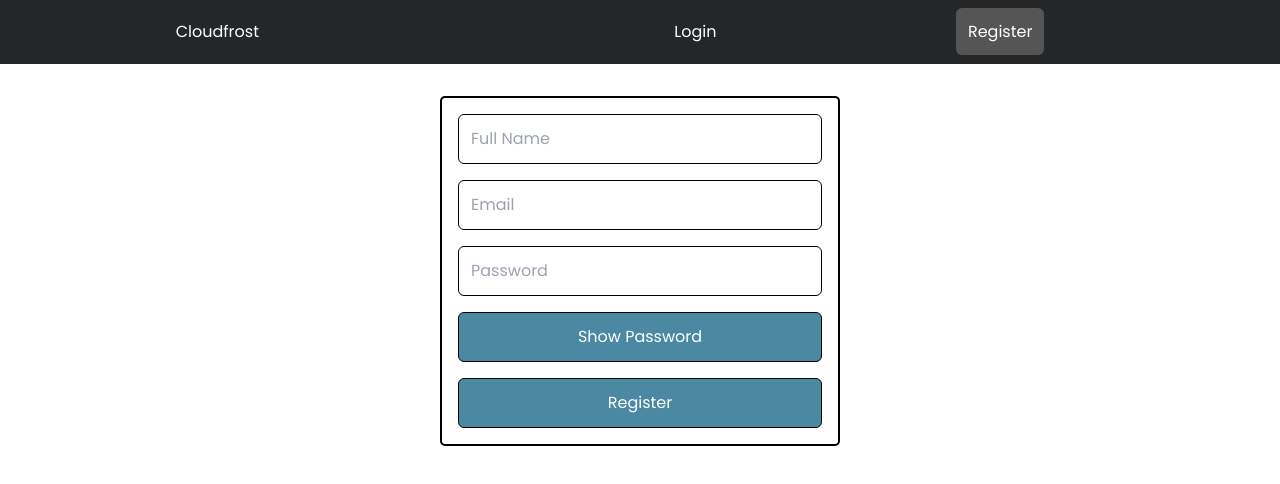
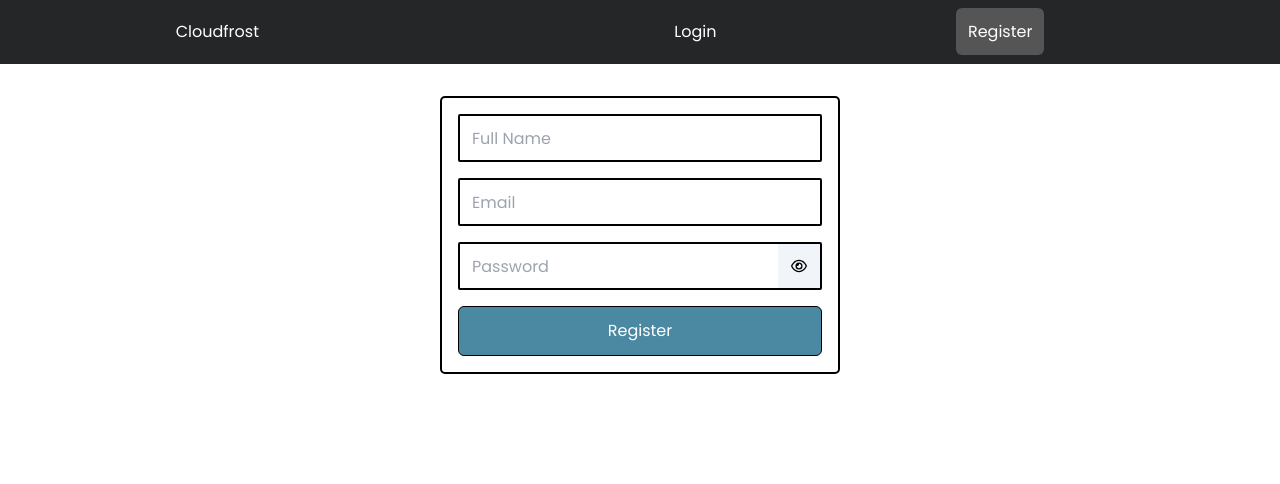
Before and after one commit to iravinderr/cloudfrost, a React (Vite) app in the folder frontend/: page /register in a window 1280 px wide. Shown: the top 484 px of the page. Built offline with nearby package versions, Linux system fonts and the light colour scheme; no server answers.

Commit message:
show/hide password change to eye icon

```diff
--- a/frontend/src/components/Input.jsx
+++ b/frontend/src/components/Input.jsx
@@ -1,6 +1,9 @@
-import React from 'react'
+import React from "react";
+import { FaRegEye } from "react-icons/fa6";
+import { FiEyeOff } from "react-icons/fi";
 
-function Input({ type, placeholder, value, setValue, ...props }) {
+function Input({ type, placeholder, value, setValue, showPassword, setShowPassword, ...props }) {
+
   const handleChange = (e) => {
     if (type === "file") {
       setValue(e.target.files[0]);
@@ -10,15 +13,18 @@ function Input({ type, placeholder, value, setValue, ...props }) {
   }
 
   return (
-    <input
-        className={`w-full p-3 border-[1px] border-black rounded-md`}
-        type={type}
-        placeholder={placeholder}
-        value={type === "file" ? undefined : value}
-        onChange={handleChange}
-        {...props}
-    >
-    </input>
+    <div className={`h-12 flex justify-center items-center border-[2px] border-black rounded-sm`}>
+      <input
+          className="h-full w-full p-3 "
+          type={type === "password" && showPassword ? "text" : type}
+          placeholder={placeholder}
+          value={type === "file" ? undefined : value}
+          onChange={handleChange}
+          {...props}
+      />
+
+      {type === "password" ? <div className="h-full w-12 flex justify-center items-center bg-slate-100 cursor-pointer" onClick={() => setShowPassword(!showPassword)}>{showPassword ? <FiEyeOff /> : <FaRegEye /> }</div> : null }
+    </div>
   )
 }
 
--- a/frontend/src/pages/Login.jsx
+++ b/frontend/src/pages/Login.jsx
@@ -11,8 +11,6 @@ function Login() {
   const [password, setPassword] = useState("");
   const [showPassword, setShowPassword] = useState(false);
   const [loading, setLoading] = useState(null);
-
-  const togglePasswordVisiblity = () => setShowPassword(!showPassword);
 
   const handleLogin = async (e) => {
     e.preventDefault();
@@ -45,9 +43,7 @@ function Login() {
       <form>
         <Input type={"email"} placeholder={"Email"} value={email} setValue={setEmail} />
 
-        <Input type={showPassword ? "text" : "password"} placeholder={"Password"} value={password} setValue={setPassword} />
-
-        <BlueButton onClick={togglePasswordVisiblity}>{showPassword ? "Hide Passowrd" : "Show Password"}</BlueButton>
+        <Input type={"password"} value={password} setValue={setPassword} showPassword={showPassword} setShowPassword={setShowPassword} placeholder={"Password"} />
 
         <BlueButton onClick={handleLogin}>Login</BlueButton>
       </form>
--- a/frontend/src/pages/Register.jsx
+++ b/frontend/src/pages/Register.jsx
@@ -14,8 +14,6 @@ function Register() {
   const [showPassword, setShowPassword] = useState(false);
   const [loading, setLoading] = useState(null);
   const navigate = useNavigate();
-
-  const togglePasswordVisiblity = () => setShowPassword(!showPassword);
 
   const handleSendOTP = async (e) => {
     e.preventDefault();
@@ -69,9 +67,7 @@ function Register() {
 
           <Input type={"email"} placeholder={"Email"} value={email} setValue={setEmail} />
 
-          <Input type={showPassword ? "text" : "password"} placeholder={"Password"} value={password} setValue={setPassword} />
-
-          <BlueButton onClick={togglePasswordVisiblity}>{showPassword ? "Hide Passowrd" : "Show Password"}</BlueButton>
+          <Input type={"password"} placeholder={"Password"} value={password} setValue={setPassword} showPassword={showPassword} setShowPassword={setShowPassword} />
 
           <BlueButton onClick={handleSendOTP} >Register</BlueButton>
         </form>
```
